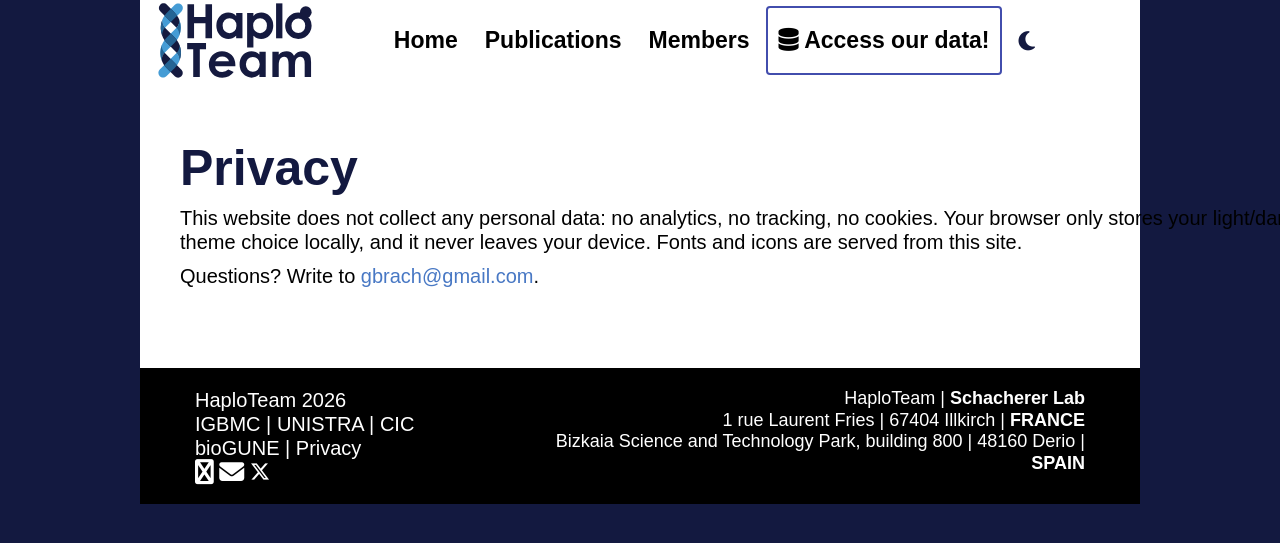
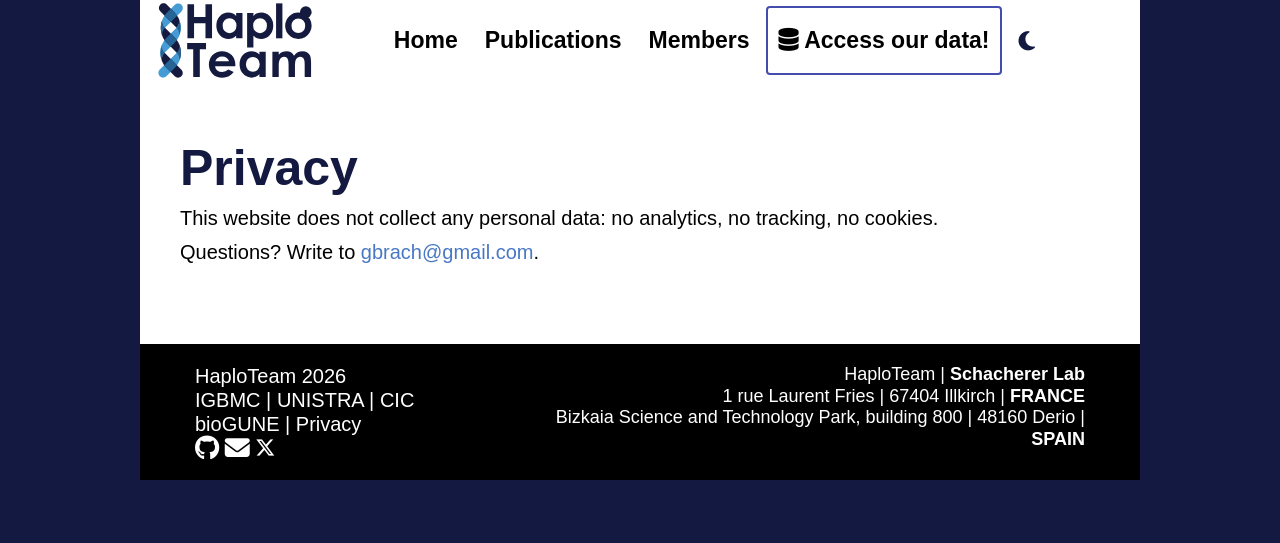
Before and after one commit to gbrach/haploteam_website, a Jekyll site: the page built from privacy.md, in a window 1280 px wide. Shown: the top 543 px of the page. Built offline with Jekyll 4.4.1, drawn with Linux system fonts in a browser that asks for light colours; some web fonts are replaced.

Commit message:
small fixes

```diff
--- a/_includes/footer.html
+++ b/_includes/footer.html
@@ -14,7 +14,7 @@
 					</p>
 					<p>
 						<a href="https://github.com/haploteam" target="_blank" aria-label="HaploTeam GitHub">
-							<i class="fa fa-github fa-lg" style="color: var(--footer-text)"></i>
+							<i class="fa-brands fa-github fa-lg" style="color: var(--footer-text)"></i>
 						</a>
 						<a href="mailto:{{ site.email | encode_email }}" target="_blank" aria-label="Email HaploTeam">
 							<i class="fa fa-solid fa-envelope fa-lg" style="color: var(--footer-text)"></i>
--- a/privacy.md
+++ b/privacy.md
@@ -5,6 +5,6 @@ title: Privacy
 
 <div class="container" style="padding: 2em 0;">
   <h2>Privacy</h2>
-  <p>This website does not collect any personal data: no analytics, no tracking, no cookies. Your browser only stores your light/dark theme choice locally, and it never leaves your device. Fonts and icons are served from this site.</p>
-  <p>Questions? Write to <a href="mailto:{{ "gbrach@gmail.com" | encode_email }}">{{ "gbrach@gmail.com" | encode_email }}</a>.</p>
+  <p>This website does not collect any personal data: no analytics, no tracking, no cookies.</p>
+  <p>Questions? Write to <a href="mailto:{{ "gbrach@gmail.com" | encode_email }}">gbrach&#64;gmail.com</a>.</p>
 </div>
```
